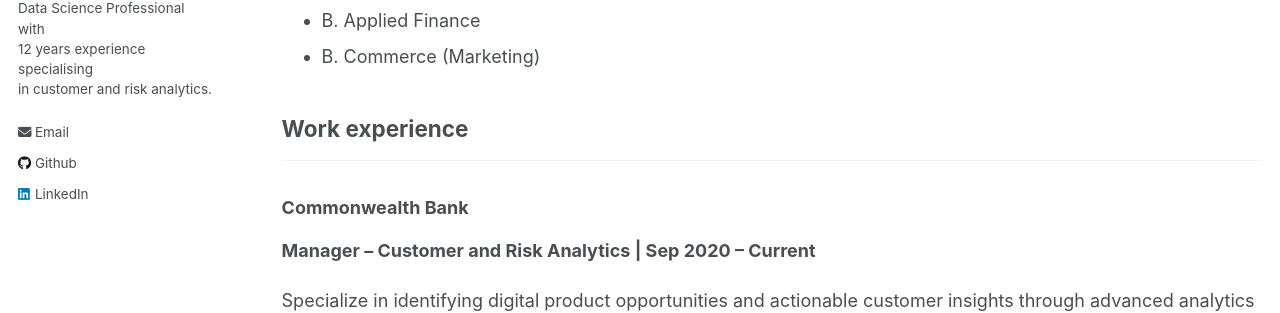
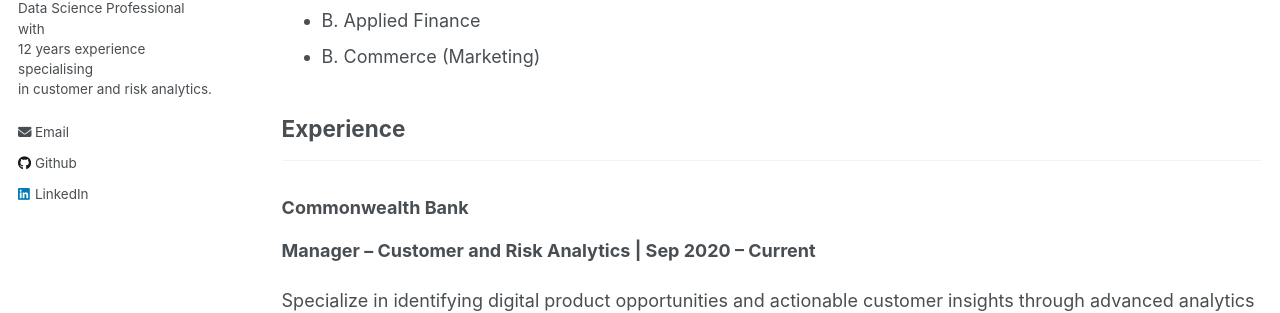
Before and after one commit to saiksridhar/saiksridhar.github.io, a Jekyll site: the page built from _pages/cv.md, in a window 1280 px wide and 900 px high. Shown: the part 307-620 px from the top of the window. Built offline with Jekyll 4.4.1, drawn with Linux system fonts in a browser that asks for light colours.

Commit message:
Update cv.md

```diff
--- a/_pages/cv.md
+++ b/_pages/cv.md
@@ -14,7 +14,7 @@ _________________________
 * B. Applied Finance
 * B. Commerce (Marketing)
 
-## Work experience
+## Experience
 _________________________
 ### Commonwealth Bank
 **Manager – Customer and Risk Analytics &#124; Sep 2020 – Current**
```
